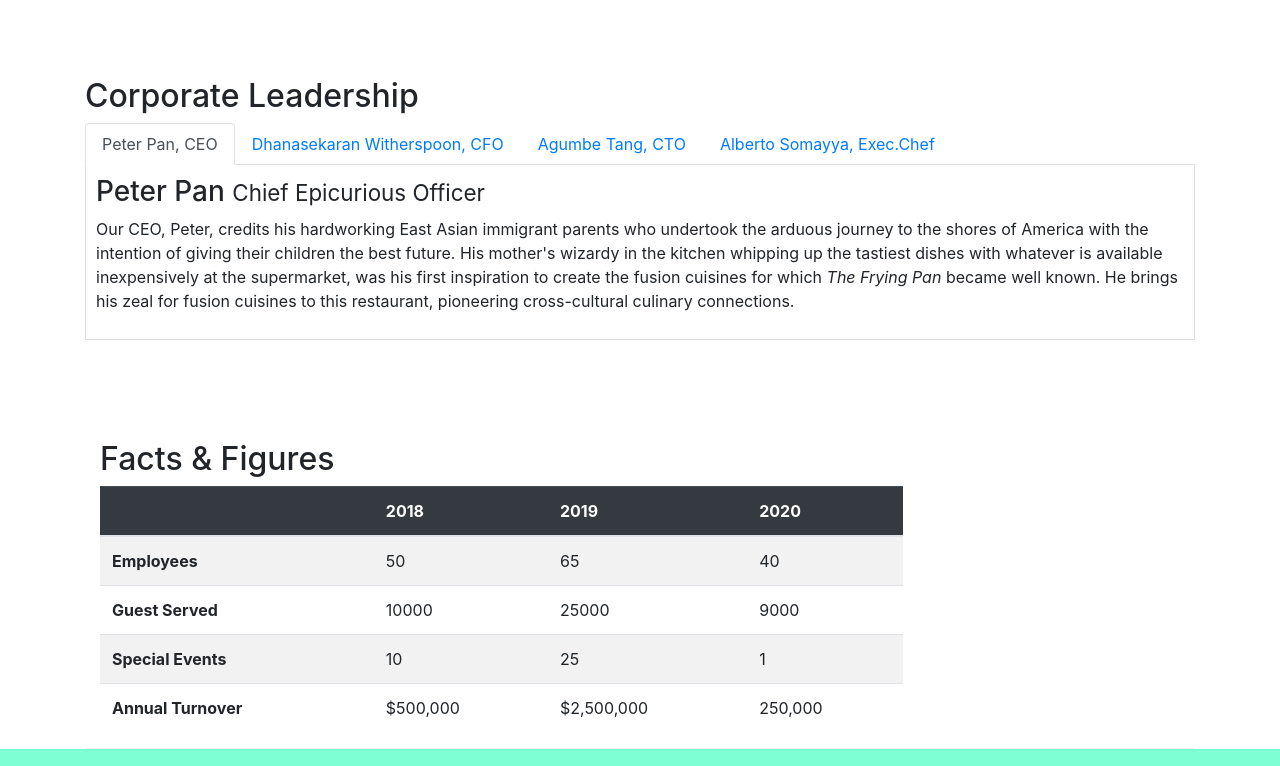
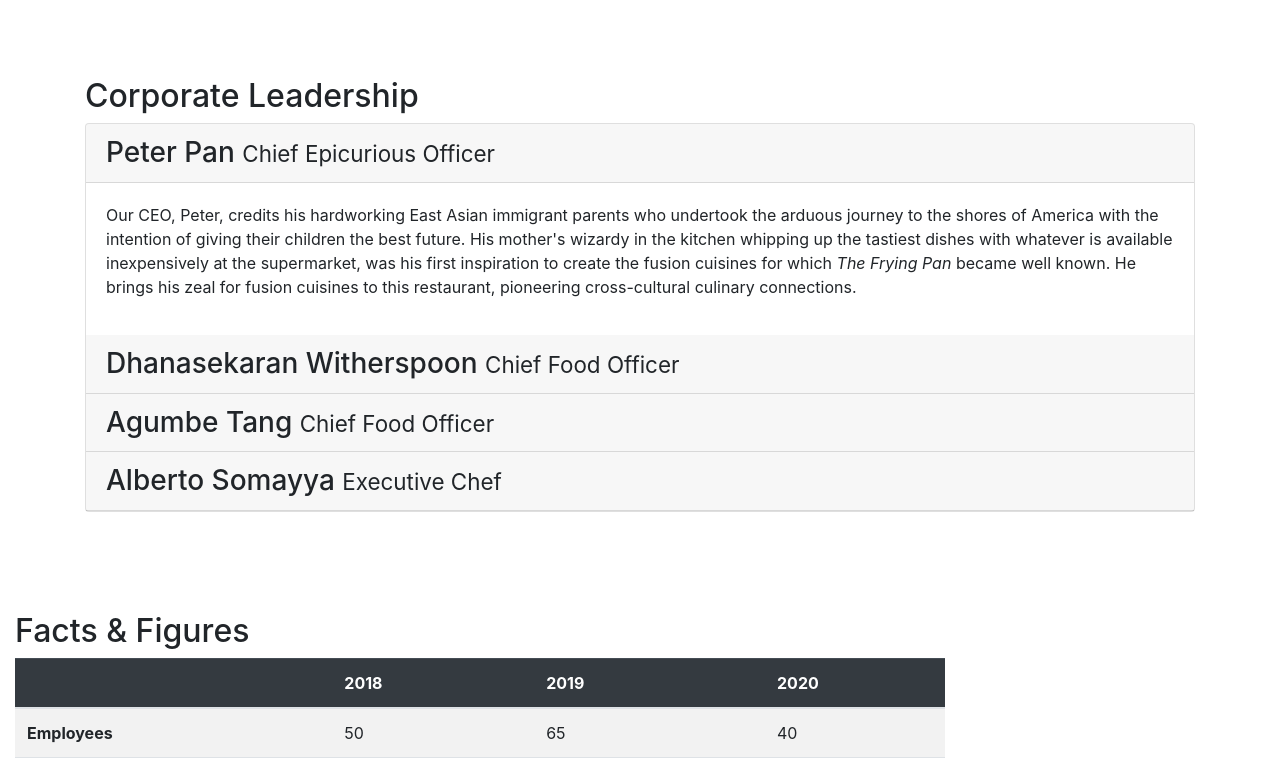
Before and after one commit to abrbutt/bootstrap, a website: page aboutus.html in a window 1280 px wide. Shown: the part 960-1726 px from the top of the page. Drawn offline with nearby package versions, Linux system fonts and the light colour scheme.

Commit message:
Accordion

```diff
--- a/aboutus.html
+++ b/aboutus.html
@@ -103,46 +103,69 @@
         <div class="row p">
             <div class="col-12 ">
                 <h2>Corporate Leadership</h2>
-                <ul class="nav nav-tabs">
-                    <li class="nav-item" >
-                        <a class="nav-link active" href="#peter"  role="tab" data-toggle="tab" >Peter Pan, CEO</a>
-                    </li>
-                    <li class="nav-item" >
-                        <a class="nav-link"  href="#dhana" role="tab" data-toggle="tab" >Dhanasekaran Witherspoon, CFO</a>
-                    </li>
-                    <li class="nav-item" >
-                        <a class="nav-link"  href="#agumbe" role="tab" data-toggle="tab" >Agumbe Tang, CTO</a>
-                    </li>
-                    <li class="nav-item" >
-                        <a class="nav-link"  href="#alberto" role="tab" data-toggle="tab" >Alberto Somayya, Exec.Chef</a>
-                    </li>
-                </ul>
 
-            <div class="tab-content">
+            <div id="accordion">
+                <div class="card">
 
-                <div role="tabpanel" class="tab-pane fade show active" id="peter" >
-                    <h3>Peter Pan <small>Chief Epicurious Officer</small></h3>
+                <div class="card-header" role="tab" id="peterheader">
+                    <h3 class="mb-0">
+                        <a data-toggle="collapse" data-target="#peter">
+                        Peter Pan <small>Chief Epicurious Officer</small>
+                    </a>
+                    </h3>
+                </div>
+                    <div role="tabpanel" class= "collapse show" id="peter" data-parent="#accordion" >
+                       <div class="card-body">
                         <p class="d-none d-sm-block">Our CEO, Peter, credits his hardworking East Asian immigrant parents who undertook the arduous journey to the shores of America with the intention of giving their children the best future. His mother's wizardy in the kitchen whipping up the tastiest dishes with whatever is available inexpensively at the supermarket, was his first inspiration to create the fusion cuisines for which <em>The Frying Pan</em> became well known. He brings his zeal for fusion cuisines to this restaurant, pioneering cross-cultural culinary connections.</p>
                         </div>
+                     </div>
 
-               <div role="tabpanel" class="tab-pane fade" id="dhana" >
-                <h3>Dhanasekaran Witherspoon <small>Chief Food Officer</small></h3>
+                     <div class="card-header" role="tab" id="dannyheader">
+                        <h3 class="mb-0">
+                            <a data-toggle="collapse" data-target="#danny">
+                                Dhanasekaran Witherspoon <small>Chief Food Officer</small>
+                        </a>
+                        </h3>
+                    </div>
+                        <div  class="collapse" id="danny" data-parent="#accordion" >
+                           <div class="card-body">
                             <p class="d-none d-sm-block">Our CFO, Danny, as he is affectionately referred to by his colleagues, comes from a long established family tradition in farming and produce. His experiences growing up on a farm in the Australian outback gave him great appreciation for varieties of food sources. As he puts it in his own words, <em>Everything that runs, wins, and everything that stays, pays!</em></p>
                             </div>
+                         </div>
 
-                <div role="tabpanel" class="tab-pane fade" id="agumbe"  >
-                <h3>Agumbe Tang <small>Chief Taste Officer</small></h3>
+
+                         <div class="card-header" role="tab" id="aumbeheader">
+                            <h3 class="mb-0">
+                                <a data-toggle="collapse" data-target="#agumbe">
+                                    <h3 class="mb-0">Agumbe Tang <small>Chief Food Officer</small></h3>
+                            </a>
+                            </h3>
+                        </div>
+                            <div class="collapse" id="agumbe" data-parent="#accordion" >
+                               <div class="card-body">
                                 <p class="d-none d-sm-block">Blessed with the most discerning gustatory sense, Agumbe, our CTO, personally ensures that every dish that we serve meets his exacting tastes. Our chefs dread the tongue lashing that ensues if their dish does not meet his exacting standards. He lives by his motto, <em>You click only if you survive my lick.</em></p>
                                 </div>
+                             </div>
 
-                <div role="tabpanel" class="tab-pane fade" id="alberto" >
-                <h3>Alberto Somayya <small>Executive Chef</small></h3>
+                             <div class="card-header" role="tab" id="albertoheader">
+                                <h3 class="mb-0">
+                                    <a data-toggle="collapse" data-target="#alberto">
+                                        Alberto Somayya <small>Executive Chef</small>
+                                </a>
+                                </h3>
+                            </div>
+                                <div class="collapse" id="alberto" data-parent="#accordion" >
+                                   <div class="card-body">
                                     <p class="d-none d-sm-block">Award winning three-star Michelin chef with wide International experience having worked closely with whos-who in the culinary world, he specializes in creating mouthwatering Indo-Italian fusion experiences. He says, <em>Put together the cuisines from the two craziest cultures, and you get a winning hit! Amma Mia!</em></p>
-
                                      </div>
                                 </div>
                            </div>
                        </div>
+                  </div>
+              </div>
+         </div>
+
+
 
        <div class="row row-content" >
            <div class="col 12 col-sm-9">
```
Lines whose indentation alone changed are shown as unchanged.
